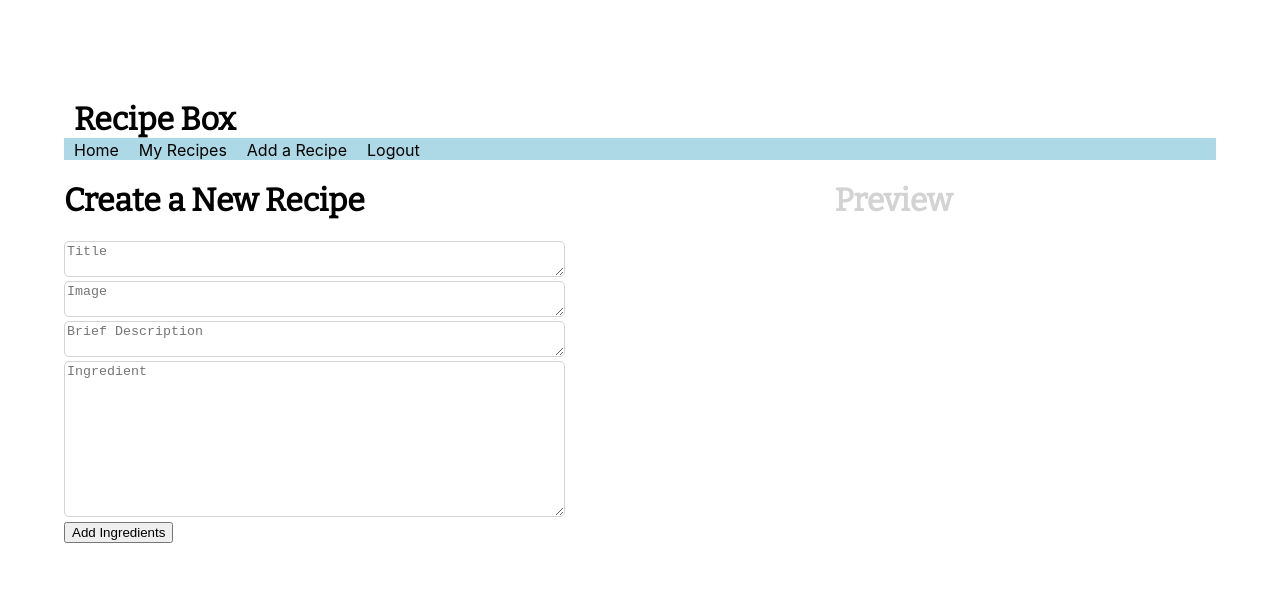
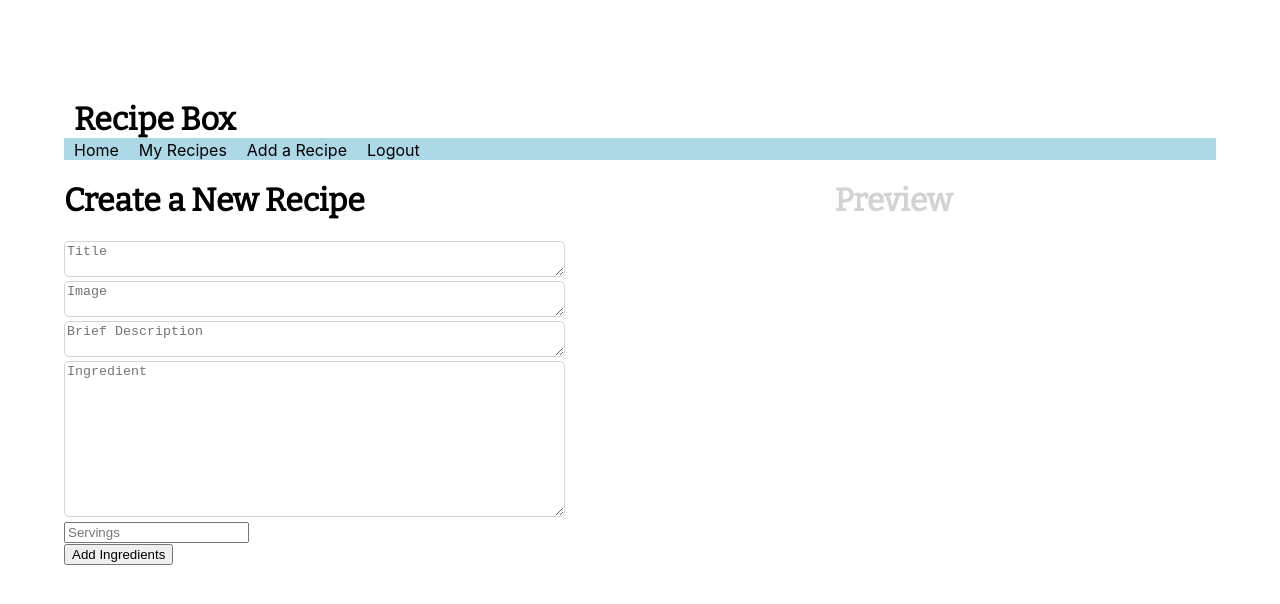
Before and after one commit to DGMarkel/recipe-box-client, a React (Create React App) app: page /recipes/new in a window 1280 px wide. Shown: the top 604 px of the page. Built offline with nearby package versions, Linux system fonts and the light colour scheme; sample sign-in values are in the browser's storage.

Commit message:
add input for servings

```diff
--- a/src/components/NewRecipeForm.jsx
+++ b/src/components/NewRecipeForm.jsx
@@ -36,6 +36,13 @@ class NewRecipeForm extends Component {
               placeholder="Ingredient"
               onChange={event => this.props.handleOnChangeForIngredients(event)}
               /><br />
+              <input
+                type="number"
+                value={this.props.recipe.servings}
+                name="servings"
+                placeholder="Servings"
+                onChange={event => this.props.handleOnChange(event)}
+                /><br />
             <input type="submit" value="Add Ingredients" />
           </form>
       </div>
```
